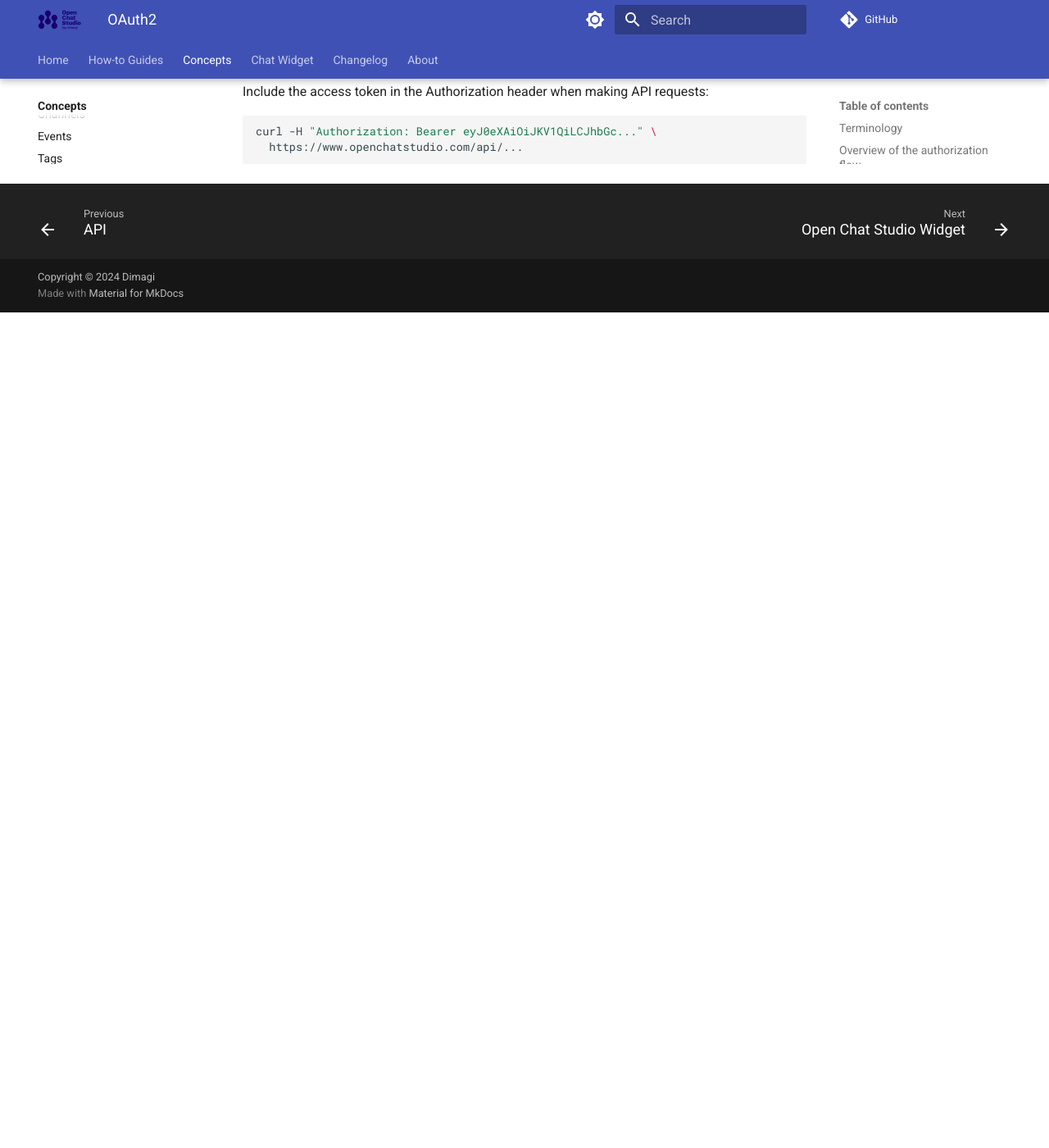
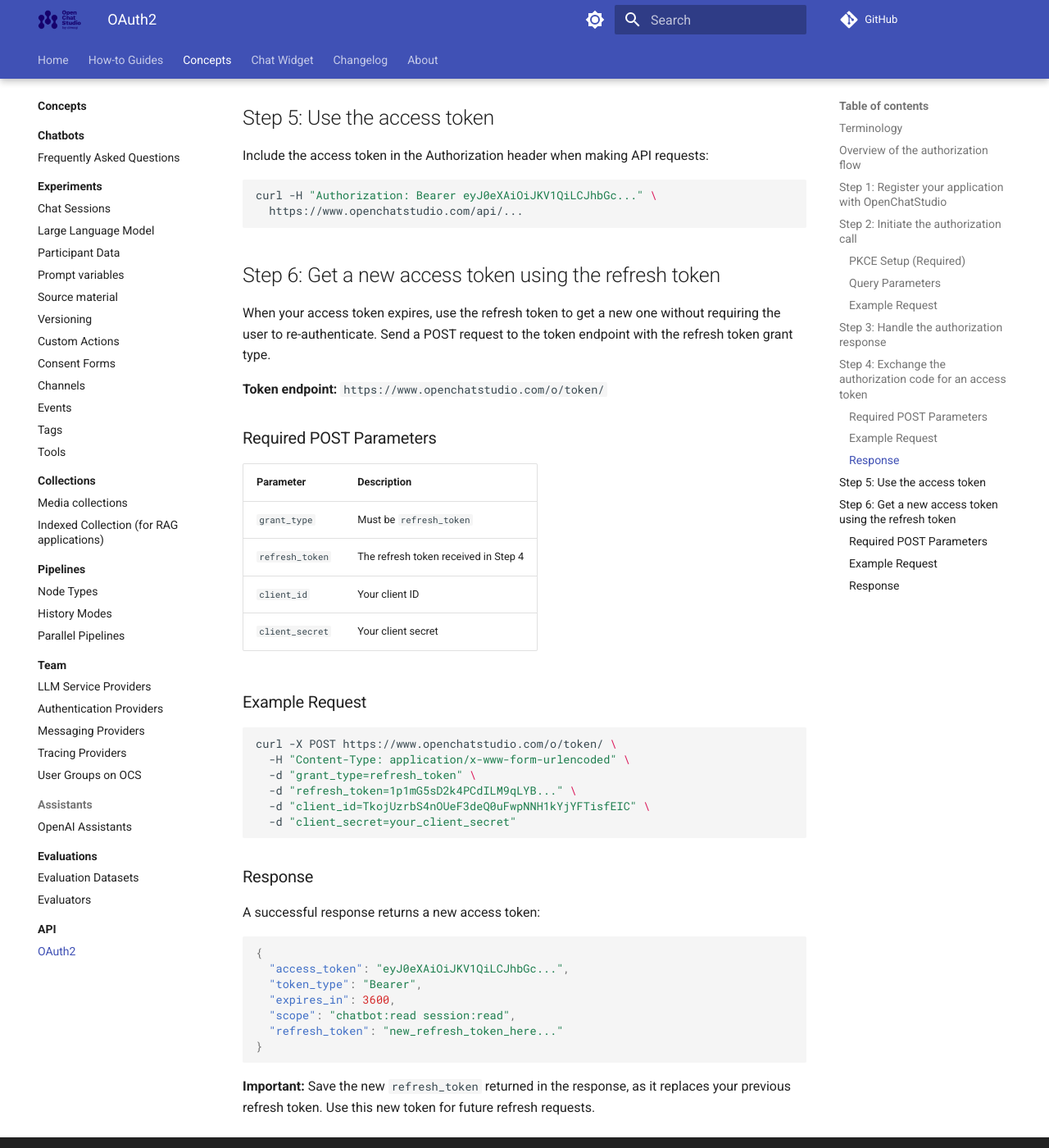
Before and after one commit to dimagi/open-chat-studio-docs, an MkDocs documentation site: the page built from docs/api/getting_started_with_oauth.md, in a window 1280 px wide and 1400 px high, scrolled down 4629 px. Shown: the whole window at 82% size. Built offline with MkDocs 1.6.1 and Material for MkDocs 9.7.7, drawn with Linux system fonts in a browser that asks for light colours; a script that is not in the unit is left out; comment, search, counter and statistics services are not loaded; before the commit the page ends 5010 px from its top, so only the background shows below that; some of the changed text lies outside the part shown.

Commit message:
Add info around using the refresh token as well
Co-authored-by: GitHub Copilot <copilot@github.com>

````diff
--- a/docs/api/getting_started_with_oauth.md
+++ b/docs/api/getting_started_with_oauth.md
@@ -148,7 +148,8 @@ A successful response returns a JSON object with the access token:
   "access_token": "eyJ0eXAiOiJKV1QiLCJhbGc...",
   "token_type": "Bearer",
   "expires_in": 3600,
-  "scope": "chatbot:read session:read"
+  "scope": "chatbot:read session:read",
+  "refresh_token": "1p1mG5sD2k4PCdILM9qLYB..."
 }
 ```
 
@@ -158,6 +159,7 @@ A successful response returns a JSON object with the access token:
 - `token_type`: Always `Bearer` for this flow
 - `expires_in`: Seconds until token expiration
 - `scope`: The actual scopes granted
+- `refresh_token`: Use this to get a new access token when the current one expires (see Step 6)
 
 ## Step 5: Use the access token
 
@@ -167,3 +169,45 @@ Include the access token in the Authorization header when making API requests:
 curl -H "Authorization: Bearer eyJ0eXAiOiJKV1QiLCJhbGc..." \
   https://www.openchatstudio.com/api/...
 ```
+
+## Step 6: Get a new access token using the refresh token
+
+When your access token expires, use the refresh token to get a new one without requiring the user to re-authenticate. Send a POST request to the token endpoint with the refresh token grant type.
+
+**Token endpoint:** `https://www.openchatstudio.com/o/token/`
+
+### Required POST Parameters
+
+| Parameter | Description |
+|-----------|-------------|
+| `grant_type` | Must be `refresh_token` |
+| `refresh_token` | The refresh token received in Step 4 |
+| `client_id` | Your client ID |
+| `client_secret` | Your client secret |
+
+### Example Request
+
+```bash
+curl -X POST https://www.openchatstudio.com/o/token/ \
+  -H "Content-Type: application/x-www-form-urlencoded" \
+  -d "grant_type=refresh_token" \
+  -d "refresh_token=1p1mG5sD2k4PCdILM9qLYB..." \
+  -d "client_id=TkojUzrbS4nOUeF3deQ0uFwpNNH1kYjYFTisfEIC" \
+  -d "client_secret=your_client_secret"
+```
+
+### Response
+
+A successful response returns a new access token:
+
+```json
+{
+  "access_token": "eyJ0eXAiOiJKV1QiLCJhbGc...",
+  "token_type": "Bearer",
+  "expires_in": 3600,
+  "scope": "chatbot:read session:read",
+  "refresh_token": "new_refresh_token_here..."
+}
+```
+
+**Important:** Save the new `refresh_token` returned in the response, as it replaces your previous refresh token. Use this new token for future refresh requests.
````
